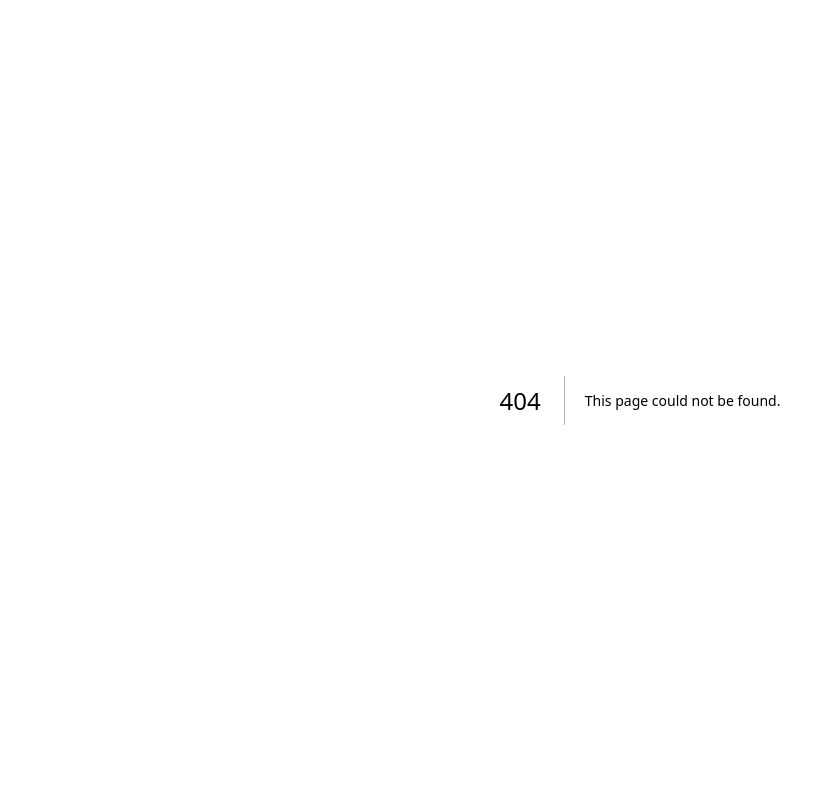
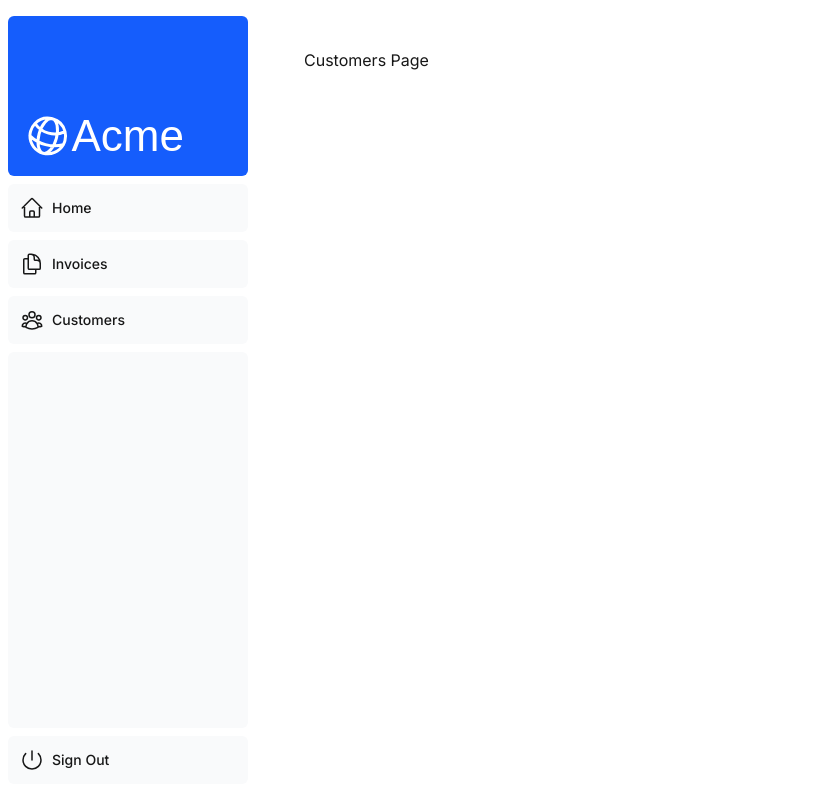
Before and after one commit to etranger2268/tutorial-nextjs, a Next.js app: page /dashboard/customers in a window 1280 px wide. Before the commit this address had no page. Shown: the whole page, without its empty margins (0-835 px from the left). Built offline with nearby package versions, Linux system fonts and the light colour scheme; a web font is replaced by a local one.

Commit message:
chapter-04

```diff
--- /dev/null
+++ b/src/app/dashboard/customers/page.tsx
@@ -0,0 +1,3 @@
+export default function CustomersPage() {
+  return <h1>Customers Page</h1>;
+}
--- /dev/null
+++ b/src/app/dashboard/invoices/page.tsx
@@ -0,0 +1,3 @@
+export default function InvoicesPage() {
+  return <h1>Invoices Page</h1>;
+}
--- /dev/null
+++ b/src/app/dashboard/layout.tsx
@@ -0,0 +1,16 @@
+import SideNav from '@/app/ui/dashboard/sidenav';
+
+type DashboardLayoutProps = Readonly<{
+  children: React.ReactNode;
+}>;
+
+export default function DashboardLayout({ children }: DashboardLayoutProps) {
+  return (
+    <div className="flex h-screen flex-col md:flex-row md:overflow-hidden">
+      <div className="w-full flex-none md:w-64">
+        <SideNav />
+      </div>
+      <div className="grow p-6 md:overflow-y-auto md:p-12">{children}</div>
+    </div>
+  );
+}
--- /dev/null
+++ b/src/app/dashboard/page.tsx
@@ -0,0 +1,3 @@
+export default function DashboardPage() {
+  return <h1>Dashboard Page</h1>;
+}
```
